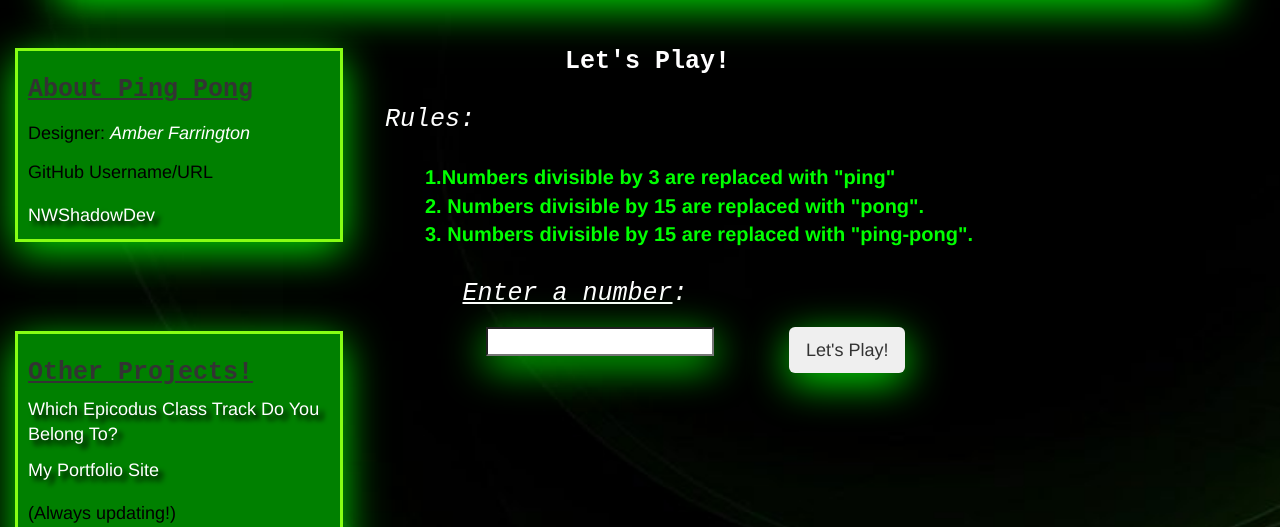
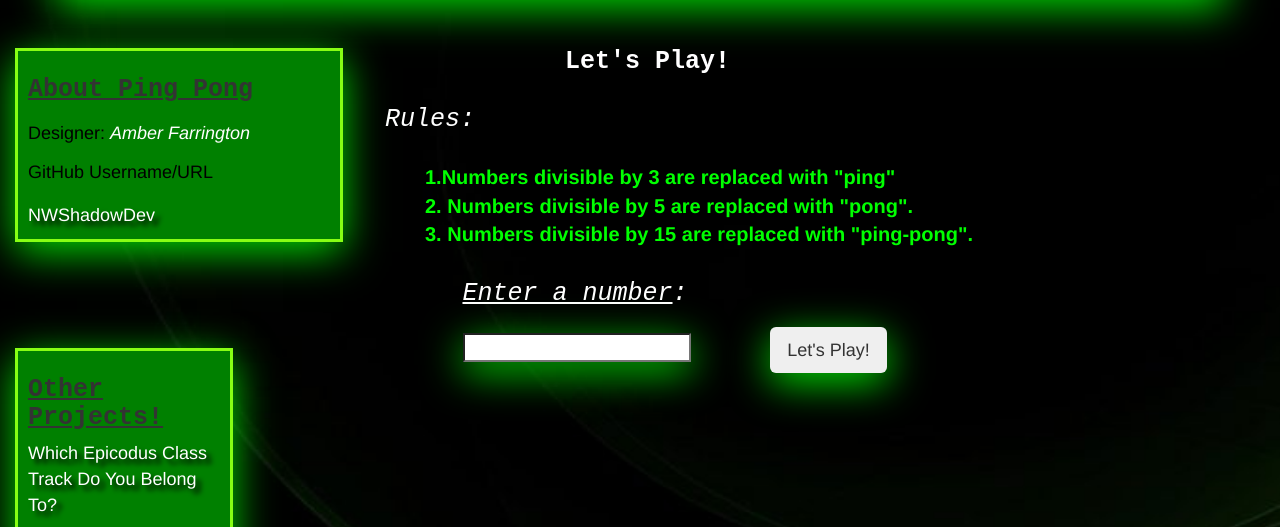
Before and after one commit to NWShadowDev/PingPong, a plain HTML site: page index.html in a window 1280 px wide. Shown: the part 238-765 px from the top of the page. Drawn offline with nearby package versions, Linux system fonts and the light colour scheme.

Commit message:
Modify CSS for viewport issues on Personal PC, updated README with bugs, and modified some typos in HTML file

```diff
--- a/css/styles.css
+++ b/css/styles.css
@@ -67,9 +67,8 @@ input {
 }
 
 button {
-  margin-right: 300px;
+  margin-right: -100px;
   margin-left: 25px;
-  position: fixed;
   border: 3px solid black;
   box-shadow: 0 10px 40px #00D902;
 }
@@ -150,7 +149,7 @@ button:active {
 #pingpong {
   list-style-image: url(../img/pokeball.png);
   margin-top: 30px;
-  margin-left: 300px;
+  margin-left: 600px;
   font-size: 20px;
   text-align: center;
   color: white;
--- a/index.html
+++ b/index.html
@@ -26,7 +26,7 @@
           <ul>
             <li class="rulesList">1.Numbers divisible by 3 are replaced with "ping"</li>
             <li class="rulesList">
-              2. Numbers divisible by 15 are replaced with "pong".
+              2. Numbers divisible by 5 are replaced with "pong".
             </li>
             <li class="rulesList">
               3. Numbers divisible by 15 are replaced with "ping-pong".
@@ -43,7 +43,7 @@
     </div>
   </div>
   <div class = "row">
-    <div class = "col-sm-3" id = "row2col1">
+    <div class = "col-sm-2" id = "row2col1">
       <h2><u>Other Projects!</u></h2>
       <p><a href = "https://nwshadowdev.github.io/EpicodusTrack/">Which Epicodus Class Track Do You Belong To?</a></p>
       <p>
--- a/js/scripts.js
+++ b/js/scripts.js
@@ -18,7 +18,7 @@ $(document).ready(function() {
         message = "ping";
 //if the input does not equal 3,5,or 15, display alert asking to enter one of those three inputs <Alert is known bug. See README>
       } else {
-        message = alert(" Please Refresh and Enter in a 3, 5, or a 15!");
+        message = i;
       }
 //Append the results in an empty <ul> and add a <li> for every appended value, and also set font-weight for each value to bold
       $("#pingpong").append("<li><strong>" + message + "</strong></li>");
```
Also changed, not shown: README.md.
